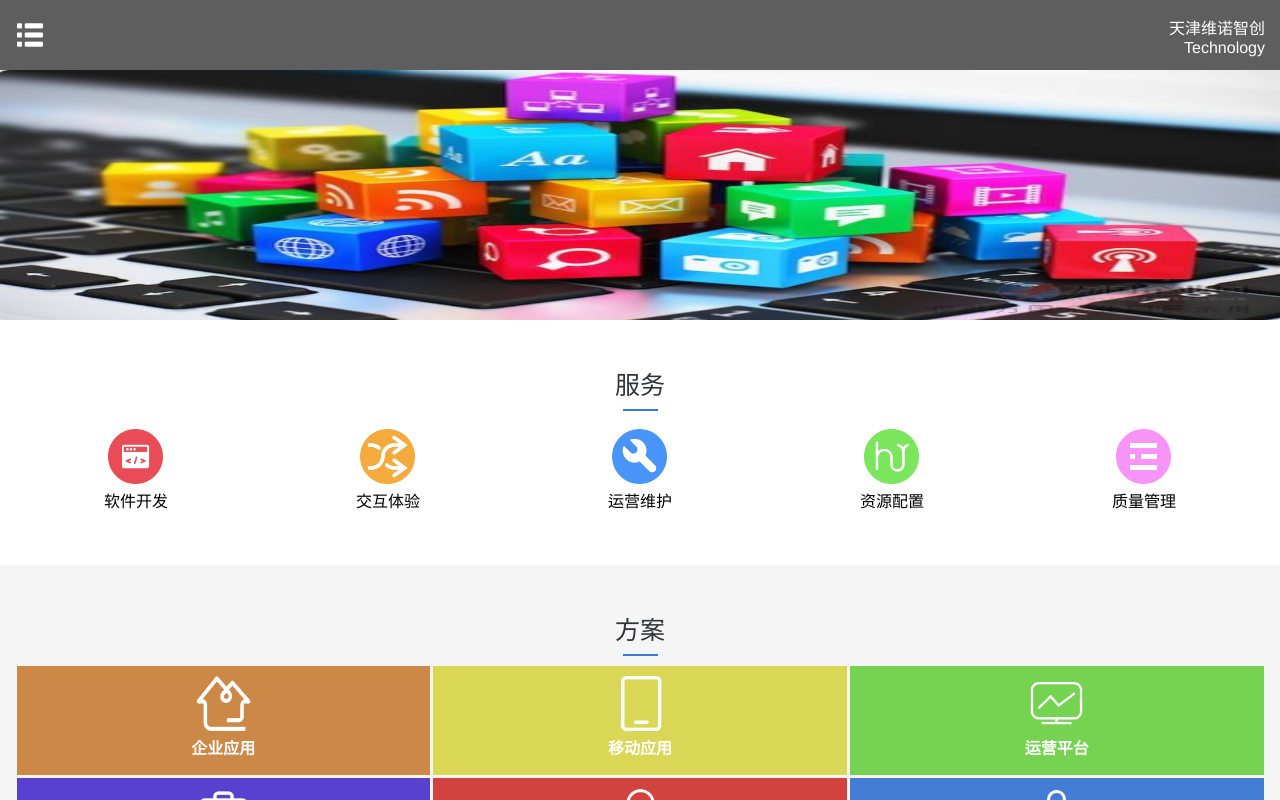
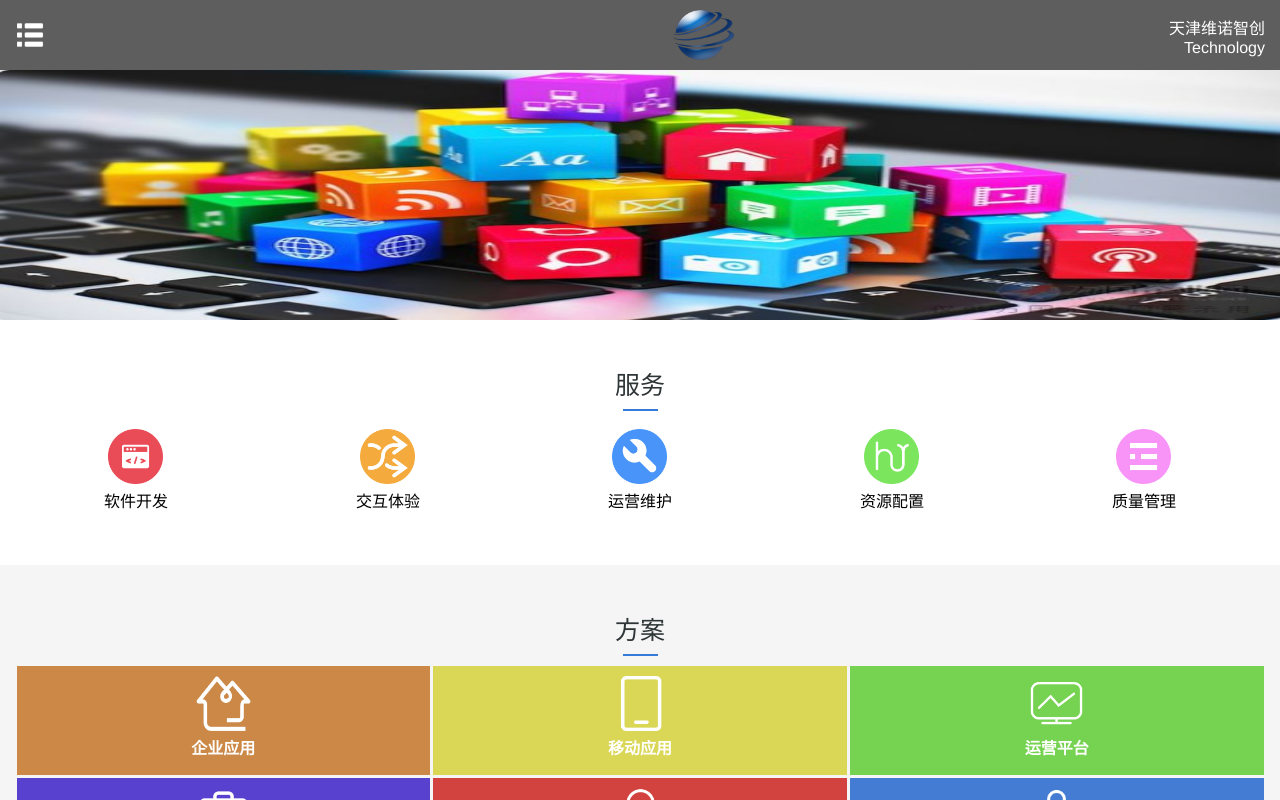
Before and after one commit to dyk98/weinuo_home, a Vue app in the folder phone_front_end/: page /about in a window 1280 px wide. Shown: the top 800 px of the page. Built offline with nearby package versions, Linux system fonts and the light colour scheme.

Commit message:
加了logo有点丑

```diff
--- a/phone_front_end/src/App.vue
+++ b/phone_front_end/src/App.vue
@@ -5,8 +5,13 @@
                 <img src="/static/img/more.png" alt="" @click="show3 = !show3">
             </div>
             <div class="header_name">
+                <div style="flex: 2">
+                    <img style="height: 50px;margin-left:65%;margin-top: -5px;" src="/static/img/logo.png" alt="">
+                </div>
+                <div style="flex: 1">
                 <p>天津维诺智创</p>
                 <p>Technology</p>
+                </div>
             </div>
         </div>
         <div style="height: 70px; background-color: #ffffff"></div>
@@ -133,12 +138,14 @@
     .header_name {
         margin: 15px;
         flex: 6;
-        text-align: right;
+        /*text-align: right;*/
+        display: flex;
     }
 
     .header_name p {
         margin: 0;
         color: #ffffff;
+        text-align: right;
     }
 
     .header_more {
```
Also changed, not shown: phone_front_end/static/img/logo.png (added).
